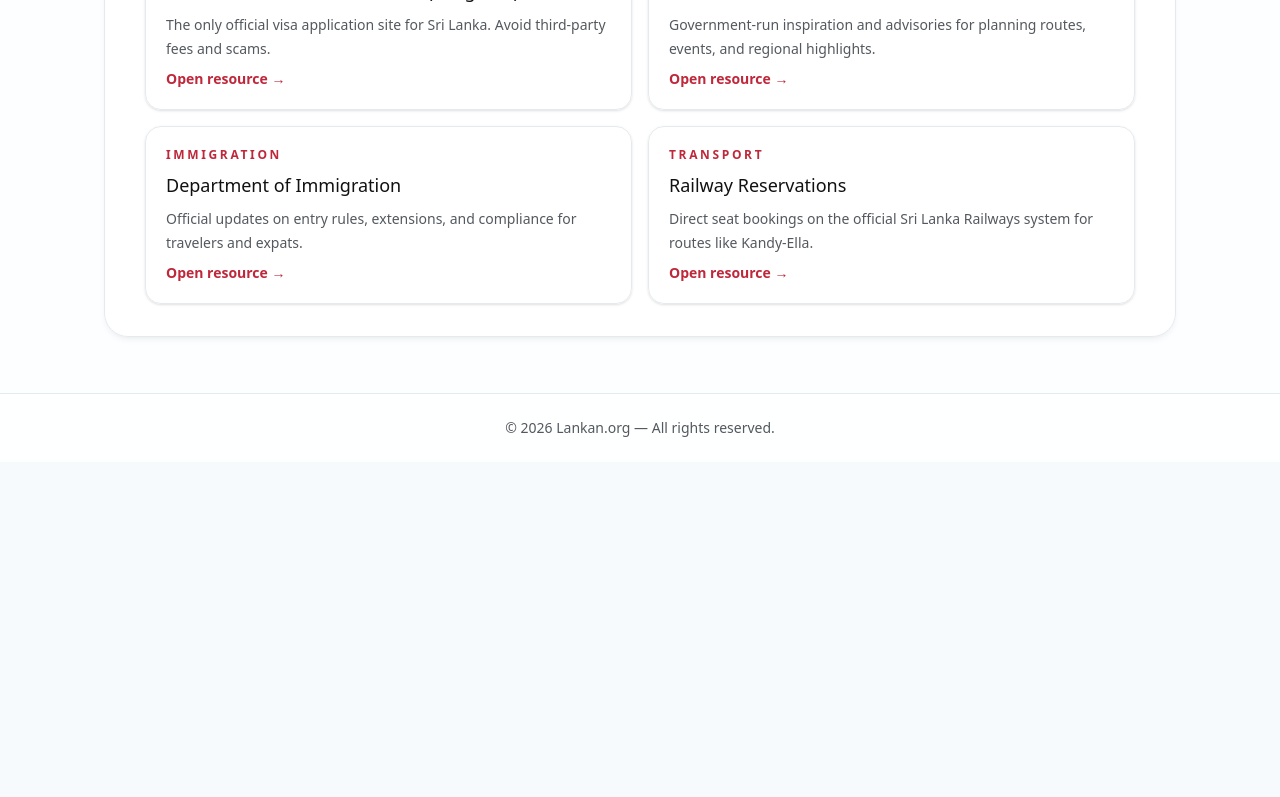
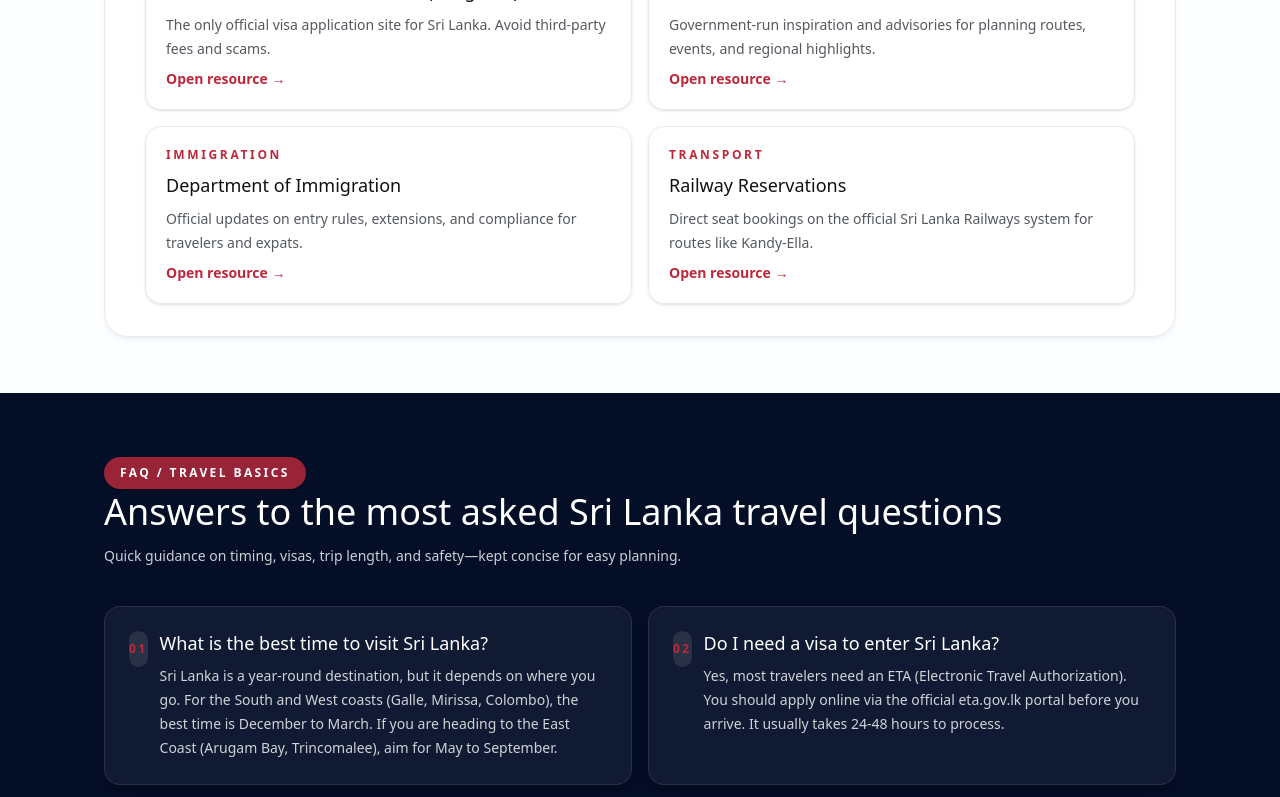
Before and after one commit to srikanthsamaraweera/lankan-travel, a Next.js app: page / in a window 1280 px wide. Shown: the part 2000-2797 px from the top of the page. Before the commit the page ends 2462 px from the top, so only its background shows below. Built offline with nearby package versions, Linux system fonts and the light colour scheme; no server answers.

Commit message:
Add FAQ section with structured data for common travel questions

```diff
--- a/src/app/page.tsx
+++ b/src/app/page.tsx
@@ -40,6 +40,29 @@ type TravelFeed = {
 };
 
 type SearchParams = { [key: string]: string | string[] | undefined };
+
+const faqItems = [
+  {
+    question: "What is the best time to visit Sri Lanka?",
+    answer:
+      "Sri Lanka is a year-round destination, but it depends on where you go. For the South and West coasts (Galle, Mirissa, Colombo), the best time is December to March. If you are heading to the East Coast (Arugam Bay, Trincomalee), aim for May to September.",
+  },
+  {
+    question: "Do I need a visa to enter Sri Lanka?",
+    answer:
+      "Yes, most travelers need an ETA (Electronic Travel Authorization). You should apply online via the official eta.gov.lk portal before you arrive. It usually takes 24-48 hours to process.",
+  },
+  {
+    question: "How many days do I need for a Sri Lanka trip?",
+    answer:
+      "We recommend a minimum of 10 to 14 days. This gives you enough time to explore the Cultural Triangle (Sigiriya/Dambulla), take the scenic train to Ella, and relax on the southern beaches without rushing.",
+  },
+  {
+    question: "Is Sri Lanka safe for tourists right now?",
+    answer:
+      "Yes, Sri Lanka is generally very safe for tourists. Like any destination, exercise standard precautions, but the tourist areas are welcoming and secure.",
+  },
+];
 
 const POSTS_PER_PAGE = 18;
 const API_ENDPOINT = "https://lankan.org/wp-json/wp/v2/posts";
@@ -201,6 +224,18 @@ export default async function Home({
   const { posts: heroPosts } = heroFeed;
   const { posts, totalPages, pageUsed, totalPosts } = mainFeed;
   const activePage = Math.min(Math.max(1, pageUsed), totalPages || 1);
+  const faqJsonLd = {
+    "@context": "https://schema.org",
+    "@type": "FAQPage",
+    mainEntity: faqItems.map((item) => ({
+      "@type": "Question",
+      name: item.question,
+      acceptedAnswer: {
+        "@type": "Answer",
+        text: item.answer,
+      },
+    })),
+  };
 
   return (
     <div className="min-h-screen !bg-[#F7FAFD]">
@@ -583,6 +618,57 @@ export default async function Home({
           </div>
         </div>
       </section>
+      <section id="faqSection" className="relative overflow-hidden bg-[#040E27] py-16 text-white">
+        <div
+          className="pointer-events-none absolute inset-0 "
+          aria-hidden
+        />
+
+        <div className="relative mx-auto max-w-6xl px-6 lg:px-10">
+          <span className="inline-flex flex-wrap items-center gap-2 rounded-full bg-[var(--accent)]/80 px-4 py-2 text-xs font-semibold uppercase tracking-[0.2em] text-white shadow-sm shadow-black/20">
+            FAQ / Travel Basics
+          </span>
+          <div className="flex flex-col gap-3">
+
+
+            <h3 className="font-[var(--font-heading)] text-3xl leading-tight sm:text-4xl">
+              Answers to the most asked Sri Lanka travel questions
+            </h3>
+            <p className="text-sm text-white/80">
+              Quick guidance on timing, visas, trip length, and safety—kept concise for easy planning.
+            </p>
+          </div>
+
+          <div className="mt-10 grid gap-4 md:grid-cols-2">
+            {faqItems.map((item, index) => (
+              <div
+                key={item.question}
+                className="group relative overflow-hidden rounded-2xl border border-white/10 bg-white/5 p-6 shadow-lg shadow-black/20 transition hover:-translate-y-1 hover:border-[var(--accent)]/40"
+              >
+                <div
+                  className="absolute inset-0 bg-gradient-to-br from-white/5 via-transparent to-[var(--accent)]/10 opacity-0 transition duration-300 group-hover:opacity-100"
+                  aria-hidden
+                />
+                <div className="relative flex items-start gap-3">
+                  <span className="flex h-9 w-9 items-center justify-center rounded-full bg-white/10 text-xs font-semibold uppercase tracking-[0.2em] text-[var(--accent)]">
+                    {String(index + 1).padStart(2, "0")}
+                  </span>
+                  <div className="space-y-2">
+                    <h4 className="font-[var(--font-heading)] text-lg leading-snug text-white">
+                      {item.question}
+                    </h4>
+                    <p className="text-sm leading-6 text-white/80">{item.answer}</p>
+                  </div>
+                </div>
+              </div>
+            ))}
+          </div>
+        </div>
+        <script
+          type="application/ld+json"
+          dangerouslySetInnerHTML={{ __html: JSON.stringify(faqJsonLd) }}
+        />
+      </section>
     </div>
   );
 }
```
